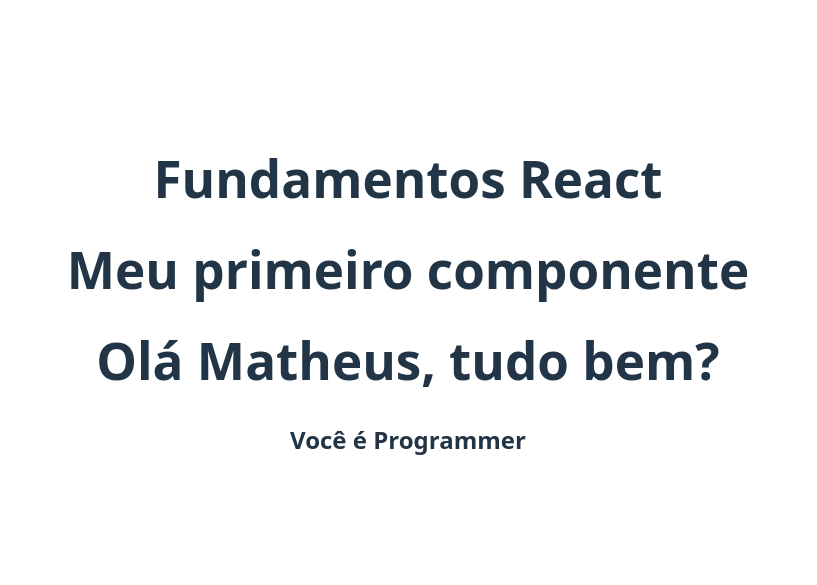
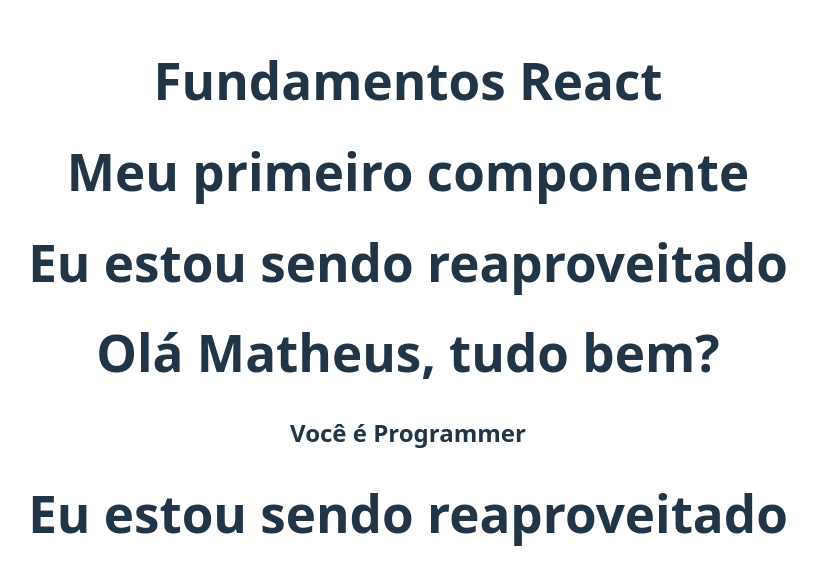
Before and after one commit to theselegadev/react-js, a React (Vite) app in the folder FUNDAMENTOS_2/fundamentos/: page / in a window 1280 px wide. Shown: the part 103-688 px from the top of the page, without its empty margins (232-1049 px from the left). Built offline with nearby package versions, Linux system fonts and the light colour scheme.

Commit message:
Hierarquia de componentes

```diff
--- a/FUNDAMENTOS_2/fundamentos/src/components/FirstComponent.jsx
+++ b/FUNDAMENTOS_2/fundamentos/src/components/FirstComponent.jsx
@@ -1,7 +1,10 @@
+import MyComponent from "./MyComponent"
+
 const FirstComponet = ()=>{
     return (
         <div>
             <h1>Meu primeiro componente</h1>
+            <MyComponent/>
         </div>
     )
 }
--- /dev/null
+++ b/FUNDAMENTOS_2/fundamentos/src/components/MyComponent.jsx
@@ -0,0 +1,9 @@
+const MyComponent = ()=>{
+    return(
+        <div>
+            <h1>Eu estou sendo reaproveitado</h1>
+        </div>
+    )
+}
+
+export default MyComponent
--- a/FUNDAMENTOS_2/fundamentos/src/components/TemplateExpressions.jsx
+++ b/FUNDAMENTOS_2/fundamentos/src/components/TemplateExpressions.jsx
@@ -1,3 +1,5 @@
+import MyComponent from "./MyComponent"
+
 const TemplateExpressions = ()=>{
     const name = "Matheus"
     const data = {
@@ -10,6 +12,7 @@ const TemplateExpressions = ()=>{
             <h1>Olá {name}, tudo bem?</h1>
             <h2>Você é {data.job}</h2>
             {/* Serve para executar js dentro do jsx */}
+            <MyComponent/>
         </div>
     )
 }
```
